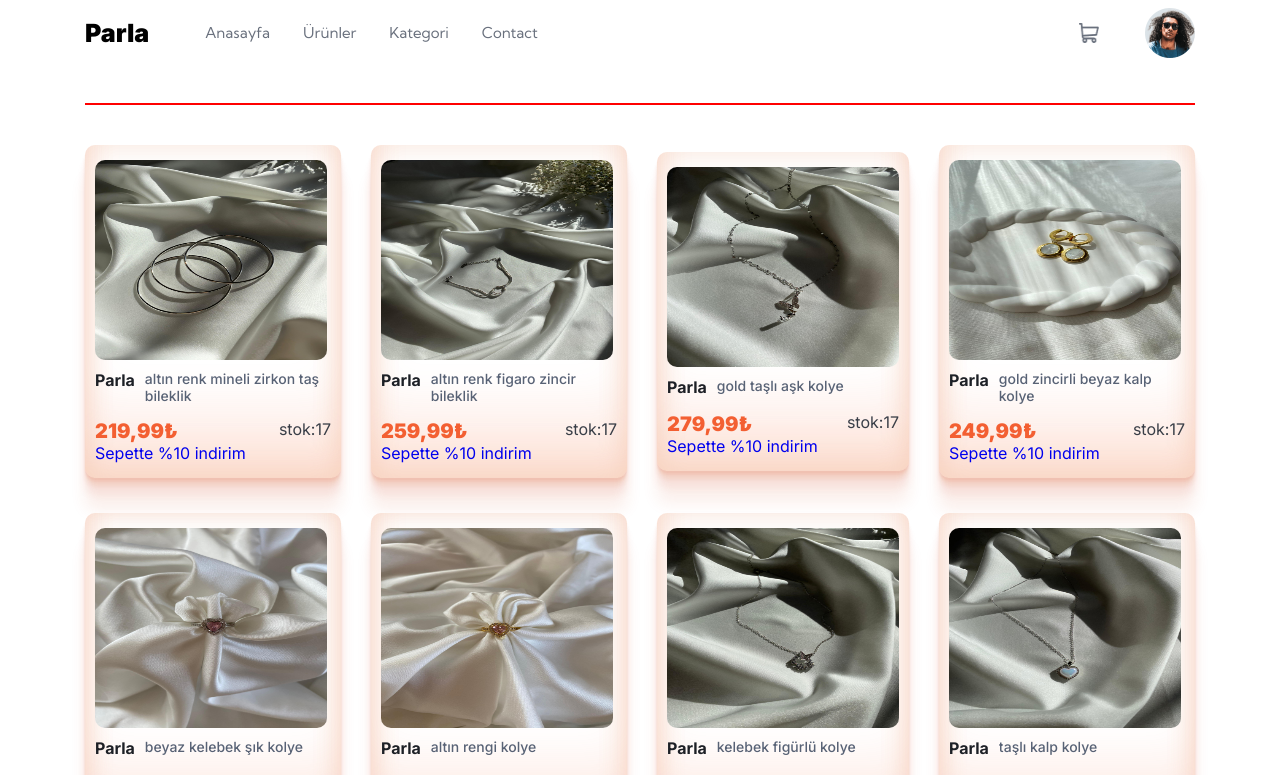
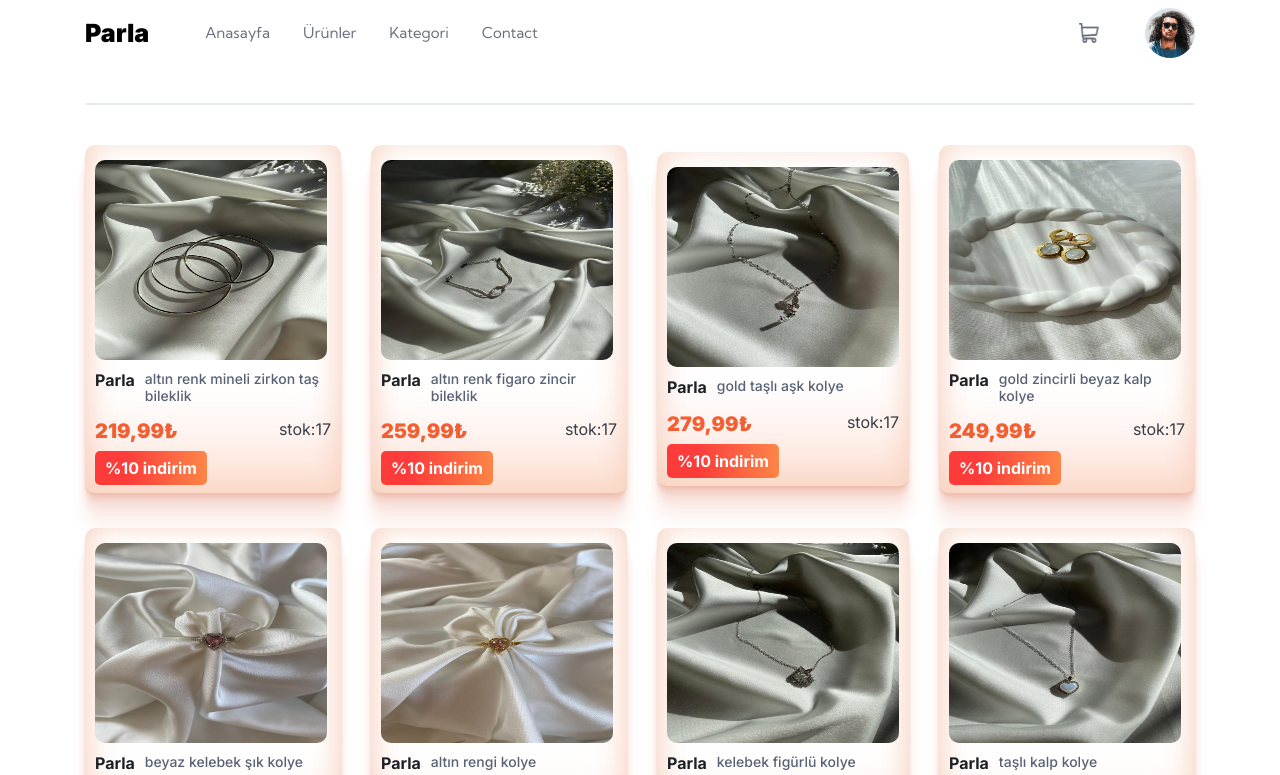
Before and after one commit to zehraecer/eCommerceWithNext, a Next.js app: page /products in a window 1280 px wide. Shown: the top 775 px of the page. Built offline with nearby package versions, Linux system fonts and the light colour scheme.

Commit message:
stockIn ve stockOut butonları için fonksiyon yazıldı

```diff
--- a/src/app/globals.css
+++ b/src/app/globals.css
@@ -112,6 +112,7 @@ a {
     display: flex;
     justify-content: space-between;
     margin-top: 15px;
+    margin-bottom: 15px;
 
     span {
         color: rgb(243, 95, 50);
@@ -123,6 +124,39 @@ a {
 
         margin: 0%;
         color: #393e47;
+    }
+}
+
+.discountSpan {
+    margin-top: 20px;
+    padding: 7px 10px;
+    border-radius: 5px;
+    color: #FFFFFF;
+    font-weight: 700;
+    background: linear-gradient(90deg, rgba(253, 29, 29, 0.847) 15%, rgba(252, 233, 69, 0.875) 100%);
+    background-size: 200% 200%;
+    animation: gradientAnimation 3s ease infinite;
+}
+
+@keyframes gradientAnimation {
+    0% {
+        background-position: 0% 50%;
+    }
+
+    50% {
+        background-position: 75% 25%;
+    }
+
+    50% {
+        background-position: 75% 25%;
+    }
+
+    75% {
+        background-position: 100% 50%;
+    }
+
+    100% {
+        background-position: 0% 50%;
     }
 }
 
--- a/src/app/products/page.js
+++ b/src/app/products/page.js
@@ -20,11 +20,14 @@ export default function GetProducts() {
                                     <span>{product.name}</span>
                                     <p>{product.description}</p>
                                 </div>
-                                <div className="product-one-second">
-                                    <span>{product.price}₺</span>
-                                    <p> stok:{product.stock}</p>
+                                <div>
+                                    <div className="product-one-second">
+
+                                        <span>{product.price}₺</span>
+                                        <p> stok:{product.stock}</p>
+                                    </div>
+                                    <span className="discountSpan">%{product.discount}  indirim</span>
                                 </div>
-                                <span>Sepette %{product.discount}  indirim</span>
                             </div>
                         </Link>
                     )
--- a/src/components/Header.jsx
+++ b/src/components/Header.jsx
@@ -22,7 +22,7 @@ export const Header = () => {
                     <img style={{ width: "50px", height: "50px" }} src="avatar.png" alt="" />
                 </div>
             </div>
-            <div style={{ marginTop: "45px", border: "1px solid red" }}>
+            <div style={{ marginTop: "45px", border: "1px solid #E4E9F2" }}>
 
             </div>
         </>
```
Also changed, not shown: src/app/products/productWrapper.jsx (+17 -4 lines).
